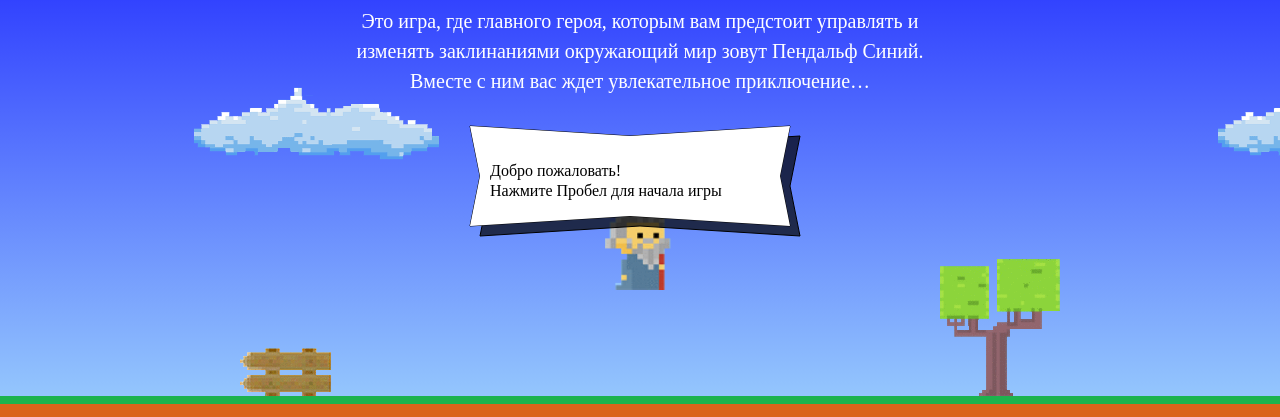
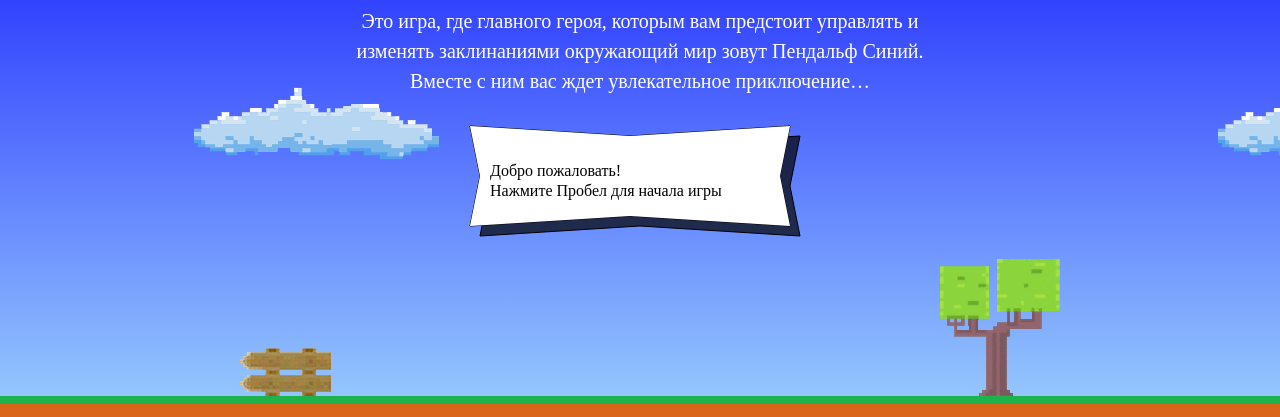
Before and after one commit to SlavaParamount/268269-code-and-magick-1, a website: page index.html in a window 1280 px wide. Shown: the part 203-620 px from the top of the page. Drawn offline with Linux system fonts and the light colour scheme; a web font is replaced by a local one.

Commit message:
поправил формулу расчета высоты(2)

```diff
--- a/index.html
+++ b/index.html
@@ -192,7 +192,7 @@
   }
 
   var getWizardY = function (height) {
-    return height / 3;
+    return height / 3 - getWizardHeight();
   }
 
 </script>
```
